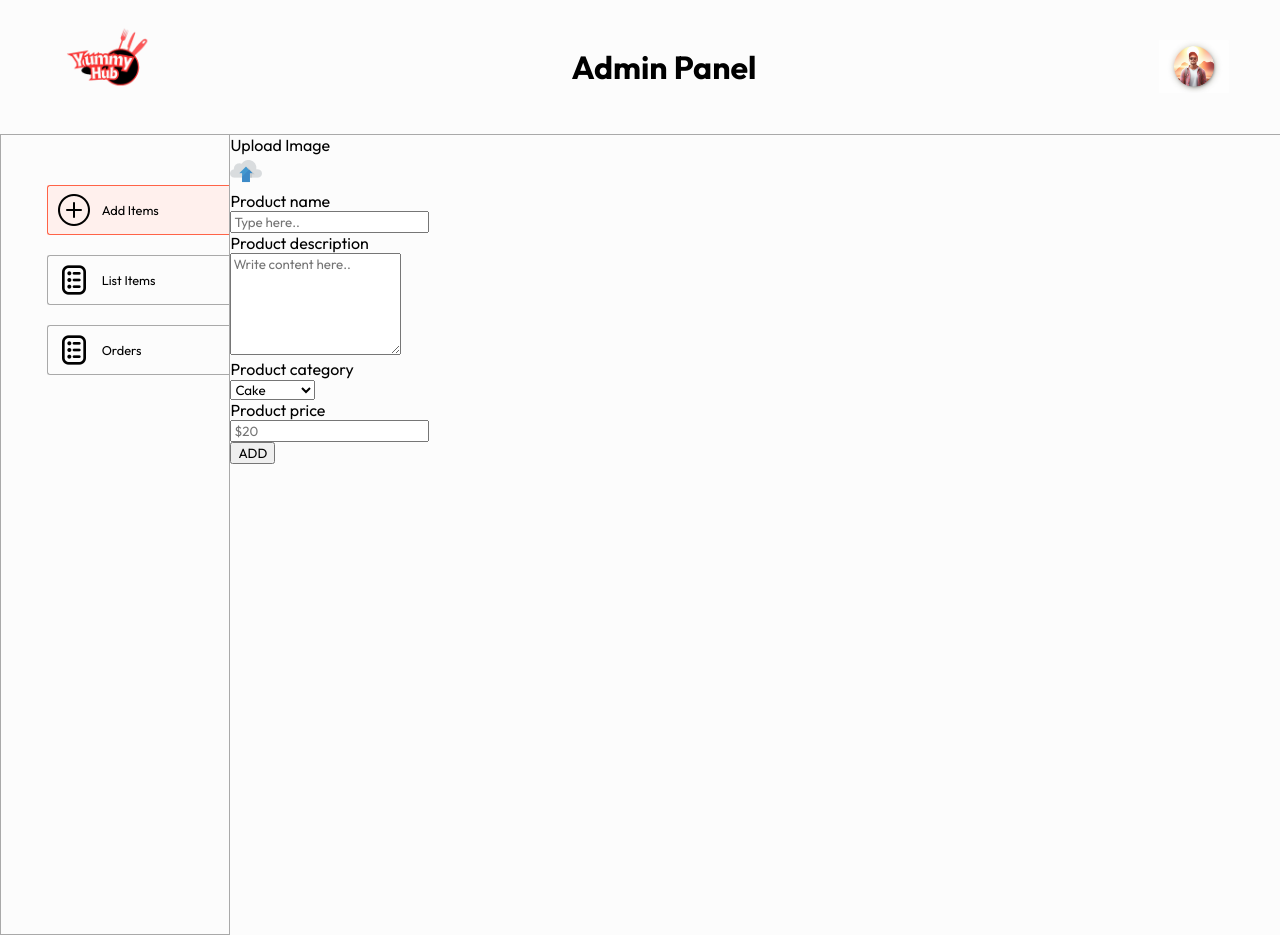
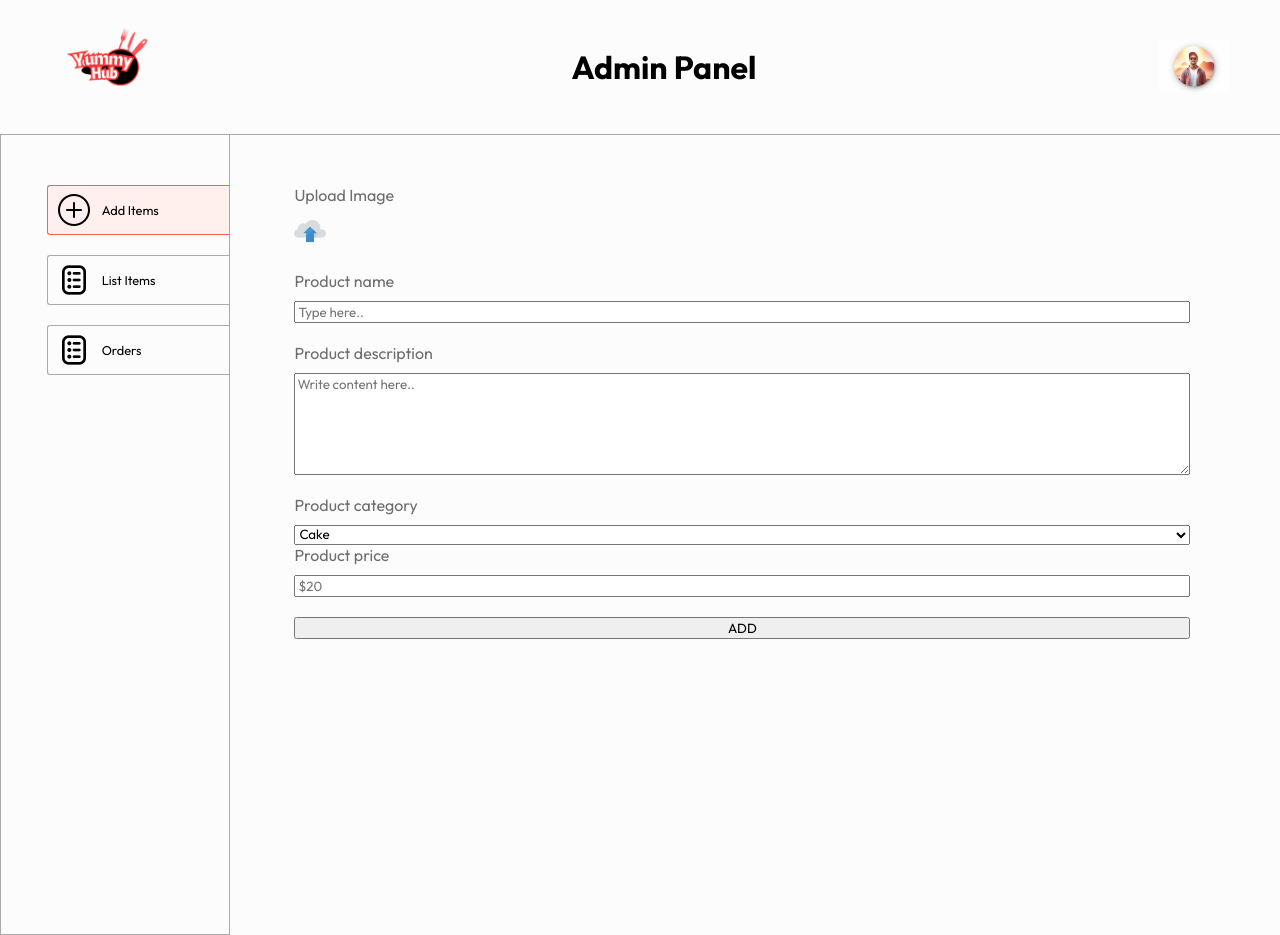
Before and after one commit to TheekshaRathnayaka/Food-Delivery-Website, a React (Vite) app in the folder admin/: page /add in a window 1280 px wide. Built offline with nearby package versions, Linux system fonts and the light colour scheme.

Commit message:
Add css properties to form

```diff
--- a/admin/src/index.css
+++ b/admin/src/index.css
@@ -25,3 +25,9 @@ hr{
 .app-content{
   display: flex;
 }
+
+.flex-col{
+  display: flex;
+  flex-direction: column;
+  gap: 10px;
+}
--- a/admin/src/pages/Add/Add.css
+++ b/admin/src/pages/Add/Add.css
@@ -0,0 +1,11 @@
+.add{
+    width: 70%;
+    margin-left: max(5vw, 25px);
+    margin-top: 50px;
+    color: #6d6d6d;
+    font-size: 16px;
+}
+
+.add form{
+    gap: 20px;
+}
```
